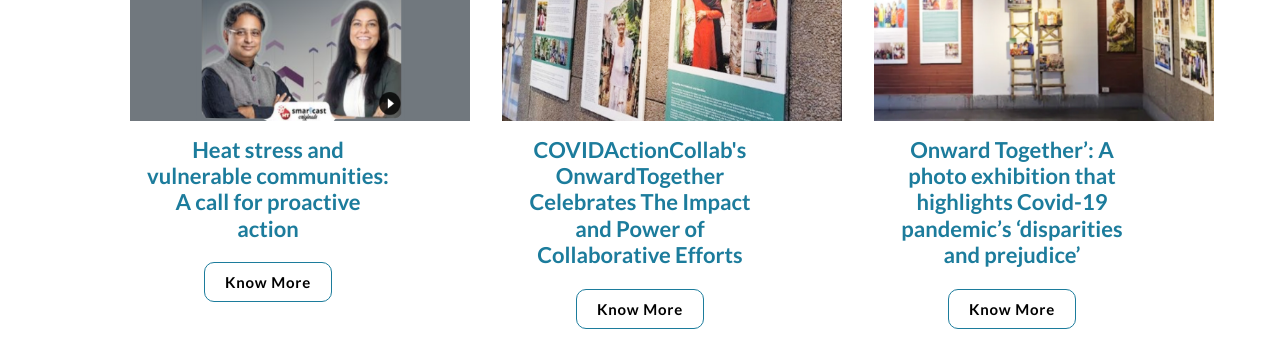
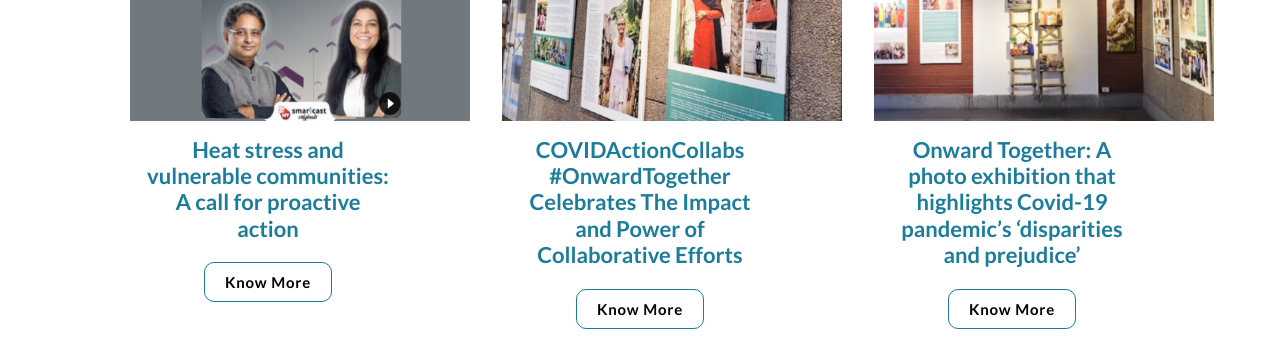
Before and after one commit to nitjsr12/communityactioncollab, a Next.js app: page /resource-hub in a window 1280 px wide. Shown: the part 2340-2679 px from the top of the page. Built offline with nearby package versions, Linux system fonts and the light colour scheme.

Commit message:
new page

```diff
--- a/app/resource-hub/resource/Knowledgebase.js
+++ b/app/resource-hub/resource/Knowledgebase.js
@@ -95,7 +95,7 @@ function Knowledgebase() {
       <Card className="mx-5 border-0 text-center known-card">
         <Card.Img variant="top" className='img-know' src="/images/Img-07.png" />
         <Card.Body>
-          <Card.Title className='t-card-know'> COVIDActionCollab's  OnwardTogether Celebrates The Impact and Power of Collaborative Efforts</Card.Title>
+          <Card.Title className='t-card-know'> COVIDActionCollabs  #OnwardTogether Celebrates The Impact and Power of Collaborative Efforts</Card.Title>
           <Link href="https://www.aninews.in/news/business/business/covidactioncollabs-onwardtogether-celebrates-the-impact-and-power-of-collaborative-efforts20220912183129/" target='_blank' className='b-card-know'>Know More </Link>
         </Card.Body>
       </Card>
@@ -103,7 +103,7 @@ function Knowledgebase() {
       <Card  className="mx-5 border-0 text-center known-card">
         <Card.Img variant="top" className='img-know' src="/images/Img-10.png" />
         <Card.Body>
-          <Card.Title className='t-card-know'>Onward Together’: A photo exhibition that highlights Covid-19 pandemic’s ‘disparities and prejudice’</Card.Title>
+          <Card.Title className='t-card-know'>Onward Together: A photo exhibition that highlights Covid-19 pandemic’s ‘disparities and prejudice’</Card.Title>
           <Link href="https://indianexpress.com/article/lifestyle/art-and-culture/onward-together-photo-exhibition-pandemic-disparities-prejudice-marginalised-communities-8126601/" target='_blank'className='b-card-know' >Know More </Link>
         </Card.Body>
       </Card>
```
